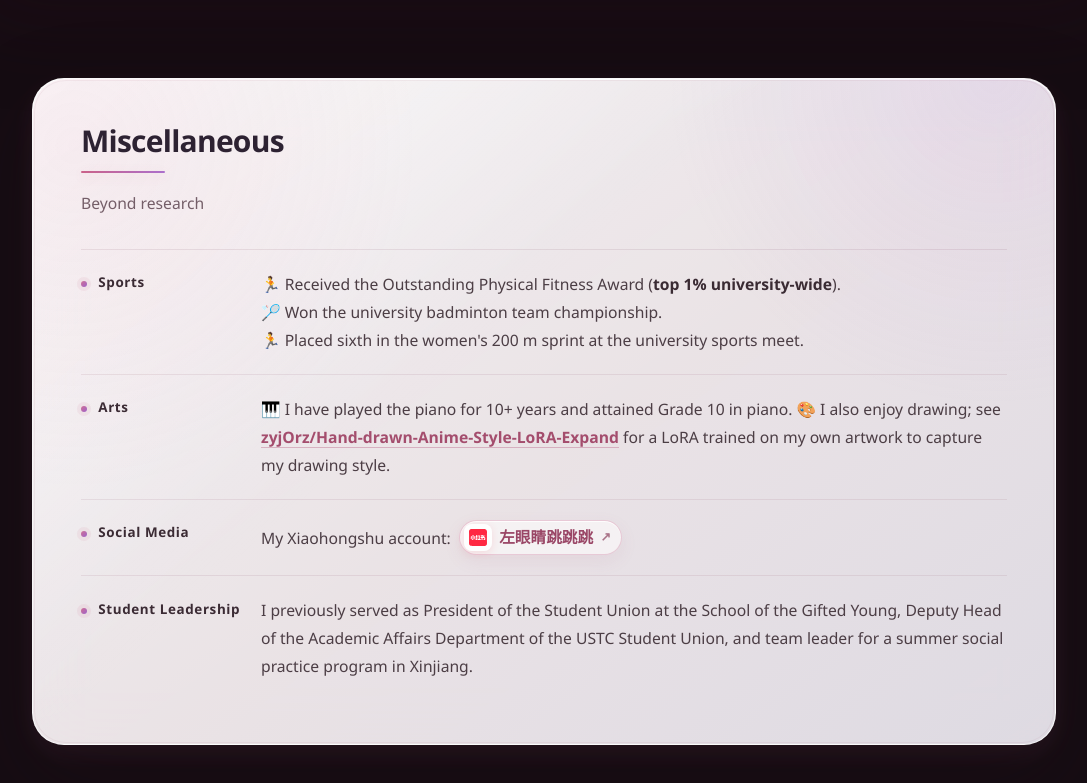
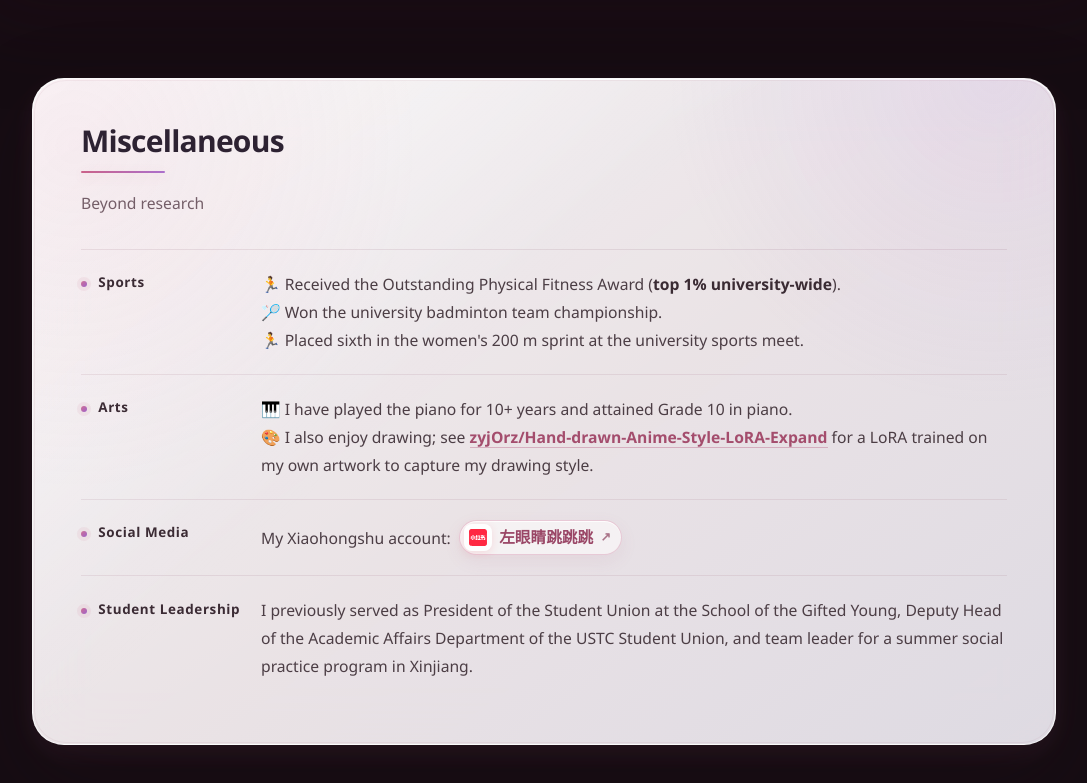
Before and after one commit to zyjOrz/zyjOrz.github.io, a Next.js app: page / in a window 1280 px wide. Shown: the part 4042-4825 px from the top of the page, without its empty margins (96-1183 px from the left). Built offline with nearby package versions, Linux system fonts and the light colour scheme.

Commit message:
jijizhazha

```diff
--- a/app/MiscellaneousSection.tsx
+++ b/app/MiscellaneousSection.tsx
@@ -49,9 +49,14 @@ export default function MiscellaneousSection() {
     <span className="misc-category-dot" aria-hidden="true" />
     Arts
   </div>
-          <p className="m-0 text-[0.98rem] leading-7 text-[#4c3e45]">
-            🎹 I have played the piano for 10+ years and attained Grade 10 in piano. 🎨 I also enjoy
-            drawing; see{' '}
+
+  <div className="space-y-1 text-[0.98rem] leading-7 text-[#4c3e45]">
+    <p className="m-0">
+      🎹 I have played the piano for 10+ years and attained Grade 10 in piano.
+    </p>
+
+    <p className="m-0">
+      🎨 I also enjoy drawing; see{' '}
       <a
         href="https://github.com/zyjOrz/Hand-drawn-Anime-Style-LoRA-Expand"
         target="_blank"
@@ -62,6 +67,7 @@ export default function MiscellaneousSection() {
       </a>{' '}
       for a LoRA trained on my own artwork to capture my drawing style.
     </p>
+  </div>
 </li>
 
         <li className="misc-list-row grid gap-2 py-5 sm:grid-cols-[9.75rem_1fr] sm:gap-6">
```
Lines whose indentation alone changed are shown as unchanged.
